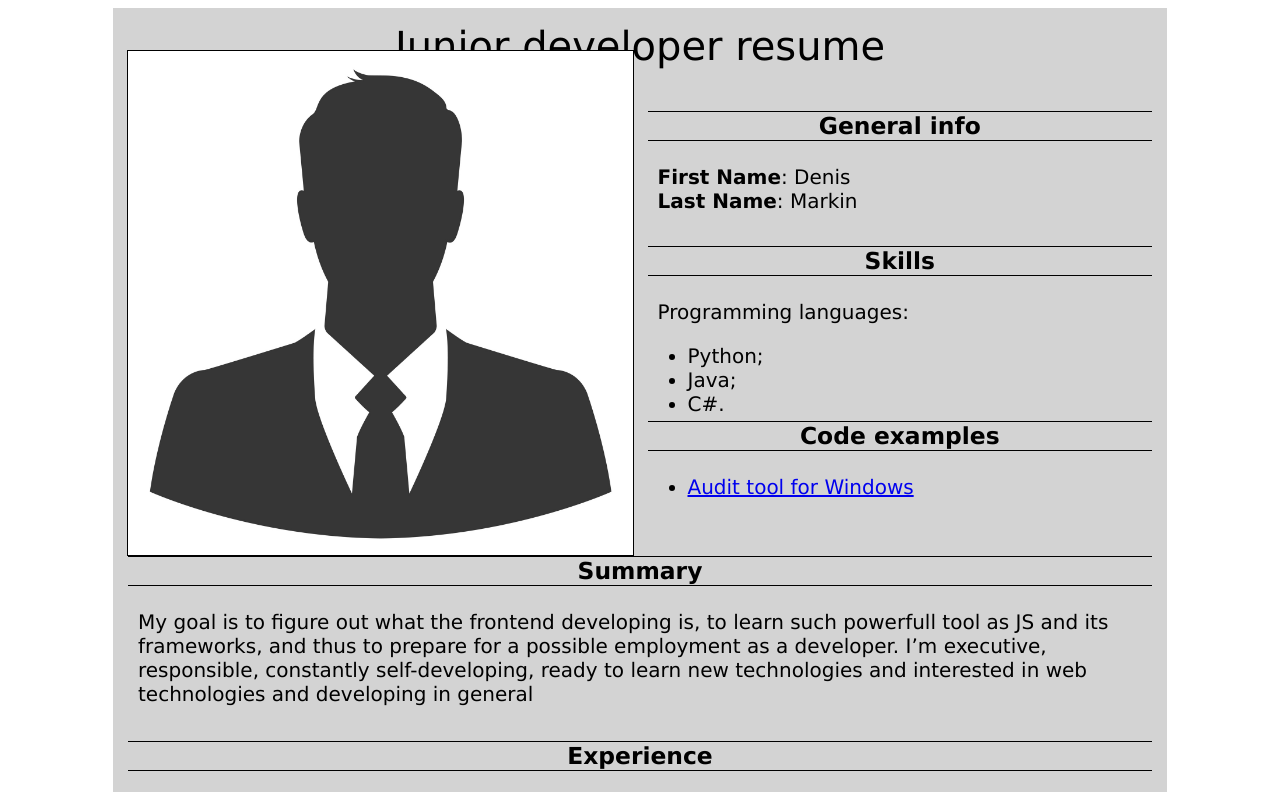
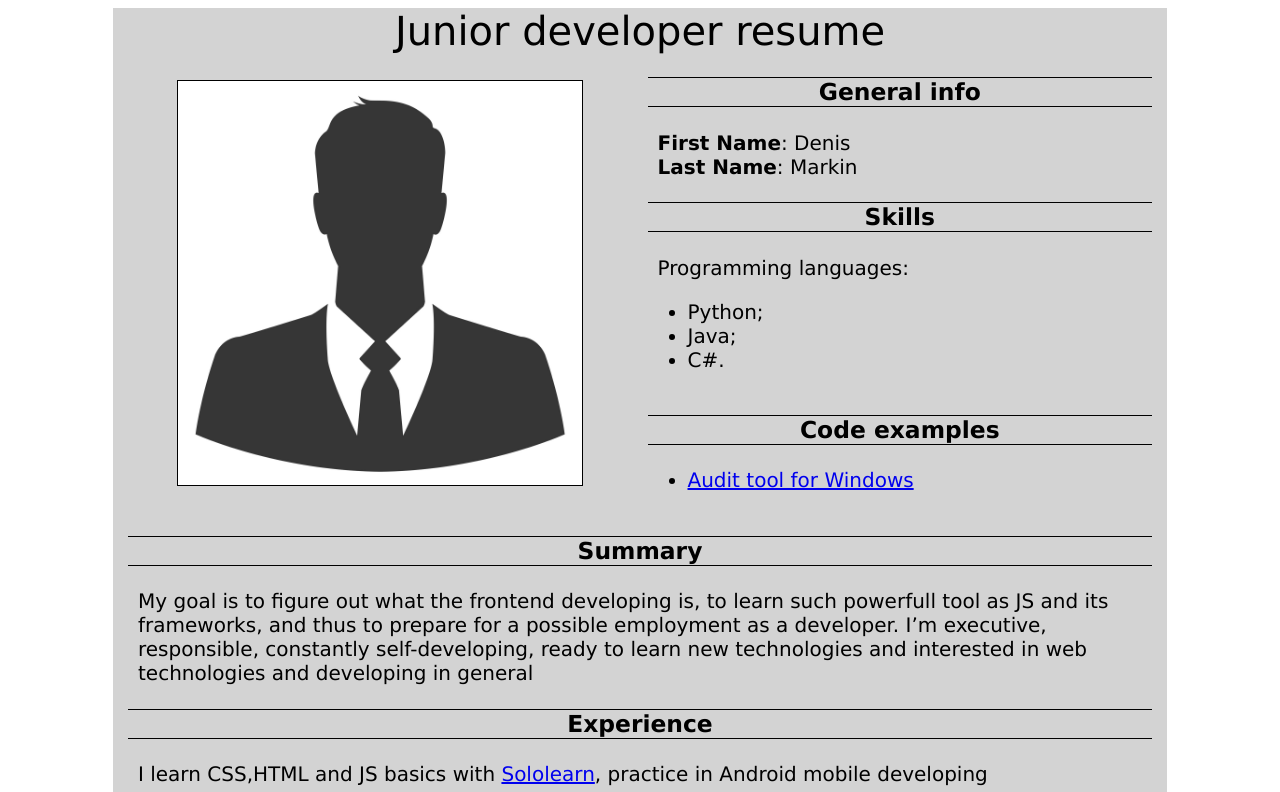
Before and after one commit to denismark94/rsschool-cv, a plain HTML site: page index.html in a window 1280 px wide. Shown: the top 792 px of the page. Drawn offline with Linux system fonts and the light colour scheme.

Commit message:
fix: relayout image and text blocks

```diff
--- a/index.html
+++ b/index.html
@@ -8,7 +8,7 @@
 <body>
   <article>
     <header>Junior developer resume</header>
-    <img src="./img/profile.jpg" alt="Profile logo" width="400" height="400">
+    <img class="Photo" src="./img/profile.jpg" alt="Profile logo" width="400" height="400">
     <div class=name>
       <h3>General info</h3>
       <p>
--- a/style.css
+++ b/style.css
@@ -8,6 +8,7 @@ header {
 footer {
   grid-row: 9;
   grid-column: 1 / span 2;
+  margin-top: 10px;
   padding: 10px;
   font-size: 25px;
   text-align: center;
@@ -29,10 +30,9 @@ p {
 img {
   grid-row: 2 / span 3;
   grid-column: 1;
-  width: 100%;
+  width: 80%;
   height: auto;
-  max-width: 400;
-  max-height: 400;
+  max-height: 300;
   align-self: center;
   justify-self: center;
   border-style: solid;
@@ -40,13 +40,14 @@ img {
 }
 
 article {
-  grid-template: 50px 120px 160px 120px 170px 100px 100px 100px / 1fr 1fr;
+  /*grid-template: repeat(8,auto)50px 120px 160px 120px auto 100px 100px 100px / 1fr 1fr;*/
+  grid-template: repeat(8,auto) / 1fr 1fr;
   display: grid;
-  gap: 15px 15px;
+  gap: 0px 15px;
   max-width: 1024px;
   max-height: fit-content;
   margin: 0 auto;
-  padding: 15px 15px;
+  padding: 0px 15px;
   font-size: 20px;
   font-family: Verdana, Geneva, Tahoma, sans-serif;
   background-color:lightgrey;
@@ -62,6 +63,9 @@ article {
   grid-row: 3;
   grid-column: 2;
   font-size: 20px;
+}
+.skills p {
+  min-width: 255px;
 }
 
 .examples {
```
Lines whose indentation alone changed are shown as unchanged.
